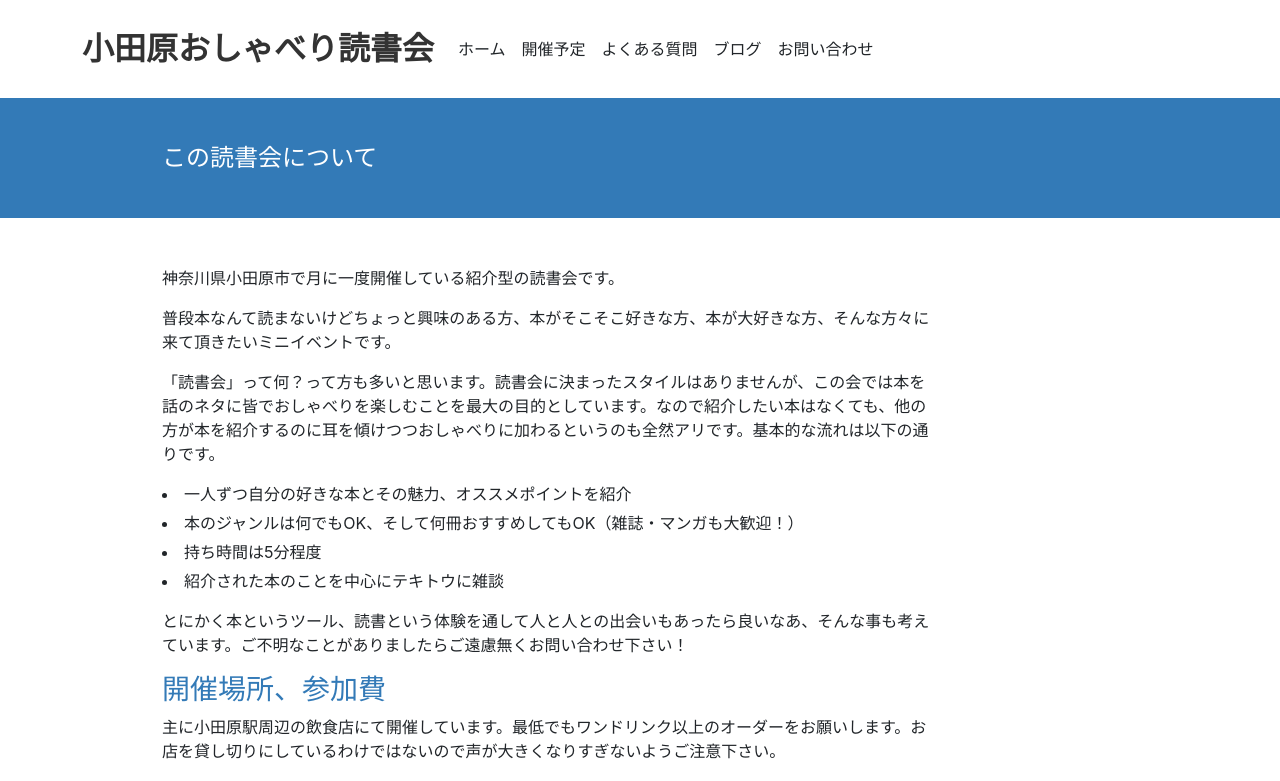
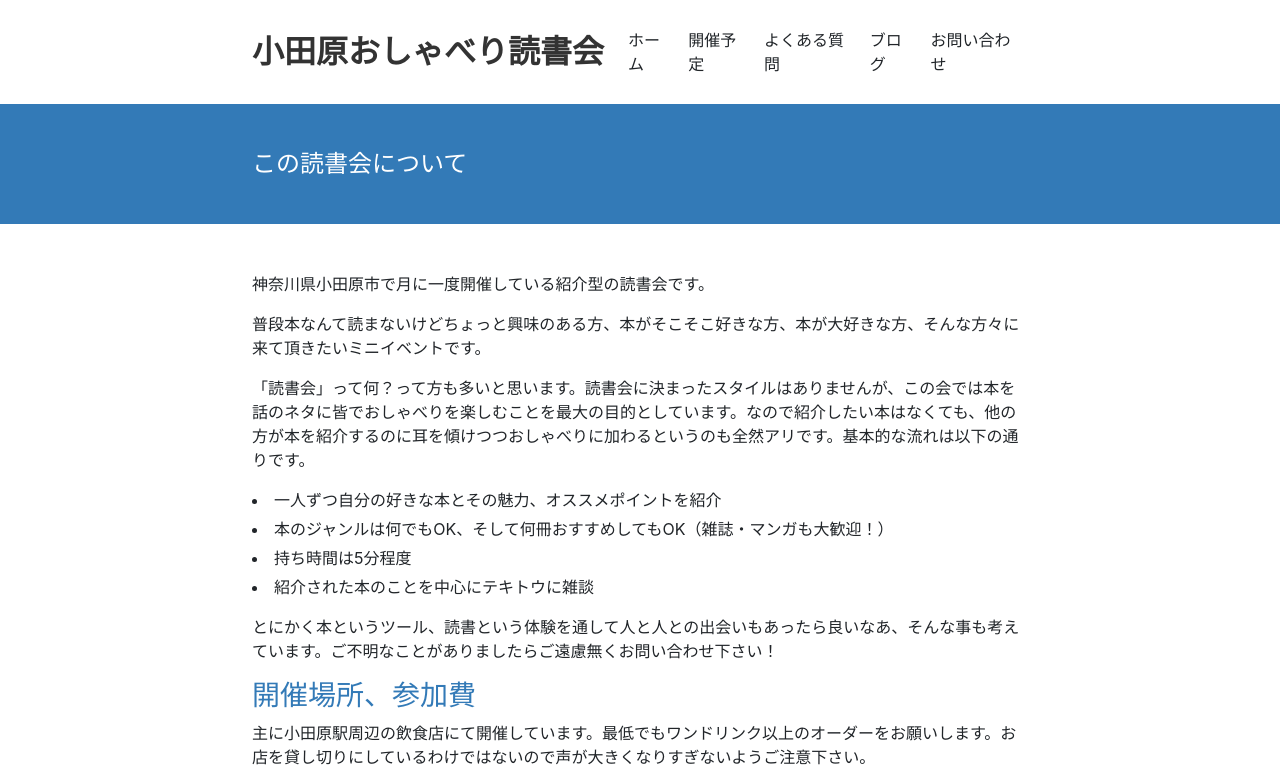
Before and after one commit to TomoyukiKawase/odawara-dokusho-app, a React (Create React App) app: page / in a window 1280 px wide. Shown: the top 781 px of the page. Built offline with nearby package versions, Linux system fonts and the light colour scheme.

Commit message:
"center-align"

```diff
--- a/src/App.css
+++ b/src/App.css
@@ -97,8 +97,7 @@ li {
 
 .content-width {
   max-width: 800px; /* Increased width */
-  margin-left: 150px;
-  margin-right: auto;
+  margin: 0 auto;
 }
 
 /* Footer styles */
--- a/src/App.js
+++ b/src/App.js
@@ -7,7 +7,7 @@ function App() {
   return (
     <div className="App">
       <Navbar bg="white" expand="lg">
-        <Container>
+        <Container className="content-width">
           <Navbar.Brand href="#home" className="text-dark">小田原おしゃべり読書会</Navbar.Brand>
           <Navbar.Toggle aria-controls="basic-navbar-nav" />
           <Navbar.Collapse id="basic-navbar-nav">
```
